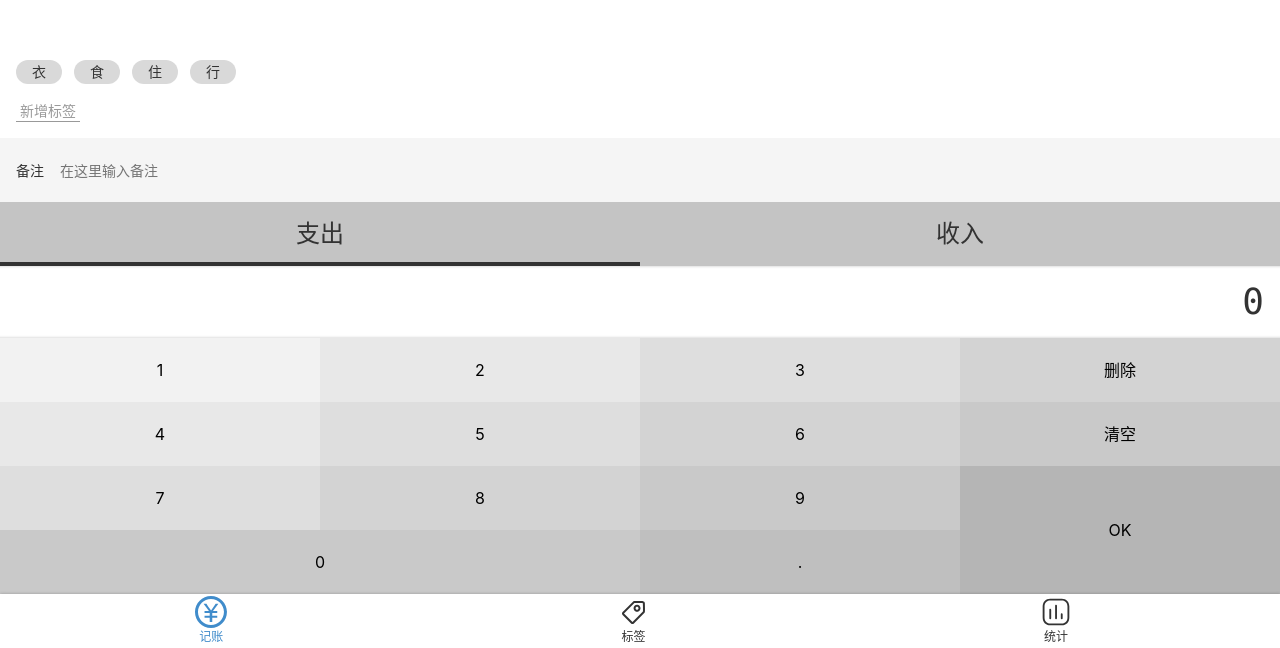
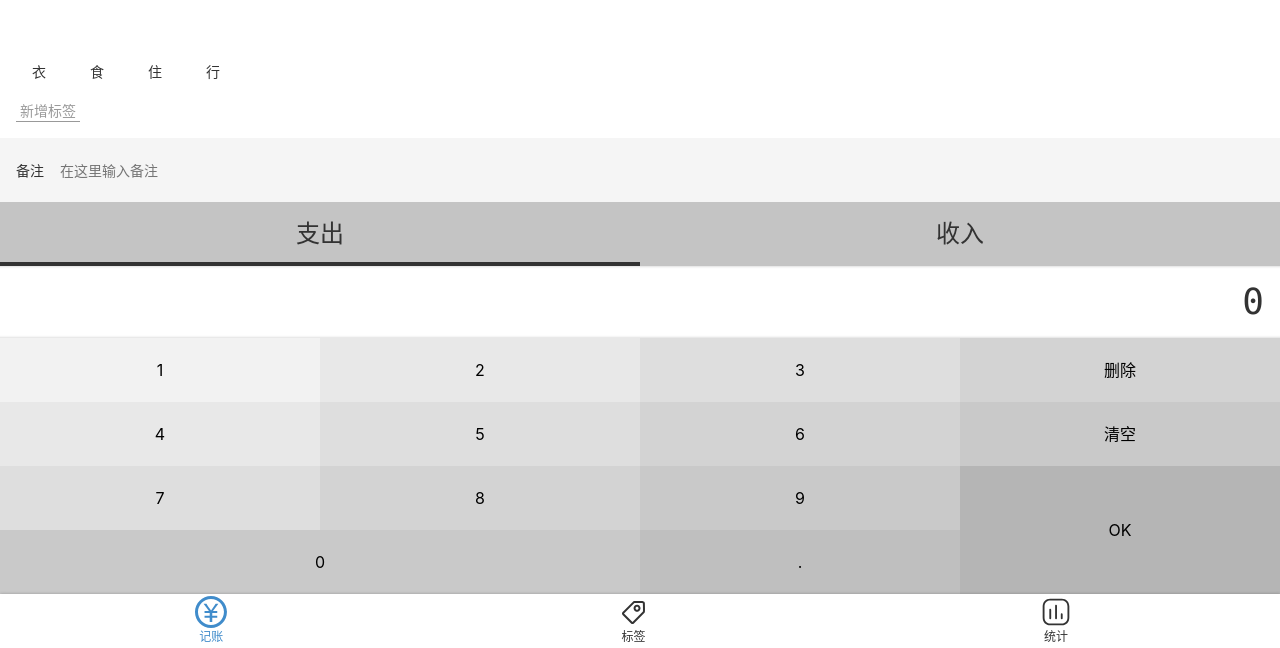
Before and after one commit to Joish1/book-keeping, a Vue app: page /#/money in a window 1280 px wide. Shown: the part 152-800 px from the top of the page. Built offline with nearby package versions, Linux system fonts and the light colour scheme.

Commit message:
可以选中或取消tag

```diff
--- a/src/components/Money/Tags.vue
+++ b/src/components/Money/Tags.vue
@@ -4,19 +4,33 @@
       <button>新增标签</button>
     </div>
     <ul class="current">
-      <li>衣</li>
-      <li>食</li>
-      <li>住</li>
-      <li>行</li>
+      <li v-for="tag in dataSourse" :key="tag.id"
+          :class="{selected: selectedTags.indexOf(tag)>=0}"
+          @click="toggle(tag)">{{ tag }}
+      </li>
     </ul>
   </div>
 
 </template>
 
 <script lang="ts">
-export default {
-  name: 'Tags'
-};
+import Vue from 'vue';
+import {Component, Prop} from 'vue-property-decorator';
+
+@Component
+export default class Types extends Vue {
+  @Prop(Array) dataSourse: string[] | undefined;
+  selectedTags: string[] = [];
+
+  toggle(tag: string) {
+    const index = this.selectedTags.indexOf(tag);
+    if (index >= 0) {
+      this.selectedTags.splice(index, 1);
+    } else {
+      this.selectedTags.push(tag);
+    }
+  }
+}
 </script>
 
 <style lang="scss" scoped>
@@ -26,11 +40,13 @@
   flex-grow: 1;
   display: flex;
   flex-direction: column-reverse;
+
   > .current {
     display: flex;
     flex-wrap: wrap;
+
     > li {
-      background: #d9d9d9;
+      $bg: #d9d9d9;
       $h: 24px;
       height: $h;
       line-height: $h;
@@ -38,10 +54,16 @@
       padding: 0 16px;
       margin-right: 12px;
       margin-top: 4px;
+
+      &.selected {
+        background: darken($bg, 20%);
+      }
     }
   }
+
   > .new {
     padding-top: 16px;
+
     button {
       background: transparent;
       border: none;
--- a/src/views/Money.vue
+++ b/src/views/Money.vue
@@ -3,19 +3,25 @@
     <NumberPad/>
     <Types/>
     <Notes/>
-    <Tags/>
+    <Tags :data-sourse="tags"/>
   </Layout>
 </template>
 
-<script lang="ts">
-import NumberPad from '@/components/Money/NumberPad.vue';
-import Types from '@/components/Money/Types.vue';
-import Notes from '@/components/Money/Notes.vue';
-import Tags from '@/components/Money/Tags.vue';
+<script>
+import NumberPad from '@/components/Money/NumberPad.vue'
+import Types from '@/components/Money/Types.vue'
+import Notes from '@/components/Money/Notes.vue'
+import Tags from '@/components/Money/Tags.vue'
+
 export default {
   name: 'Money',
   components: {Tags, Notes, Types, NumberPad},
-};
+  data() {
+    return {
+      tags: ['衣', '食', '住', '行']
+    }
+  }
+}
 </script>
 
 <style lang="scss">
```
